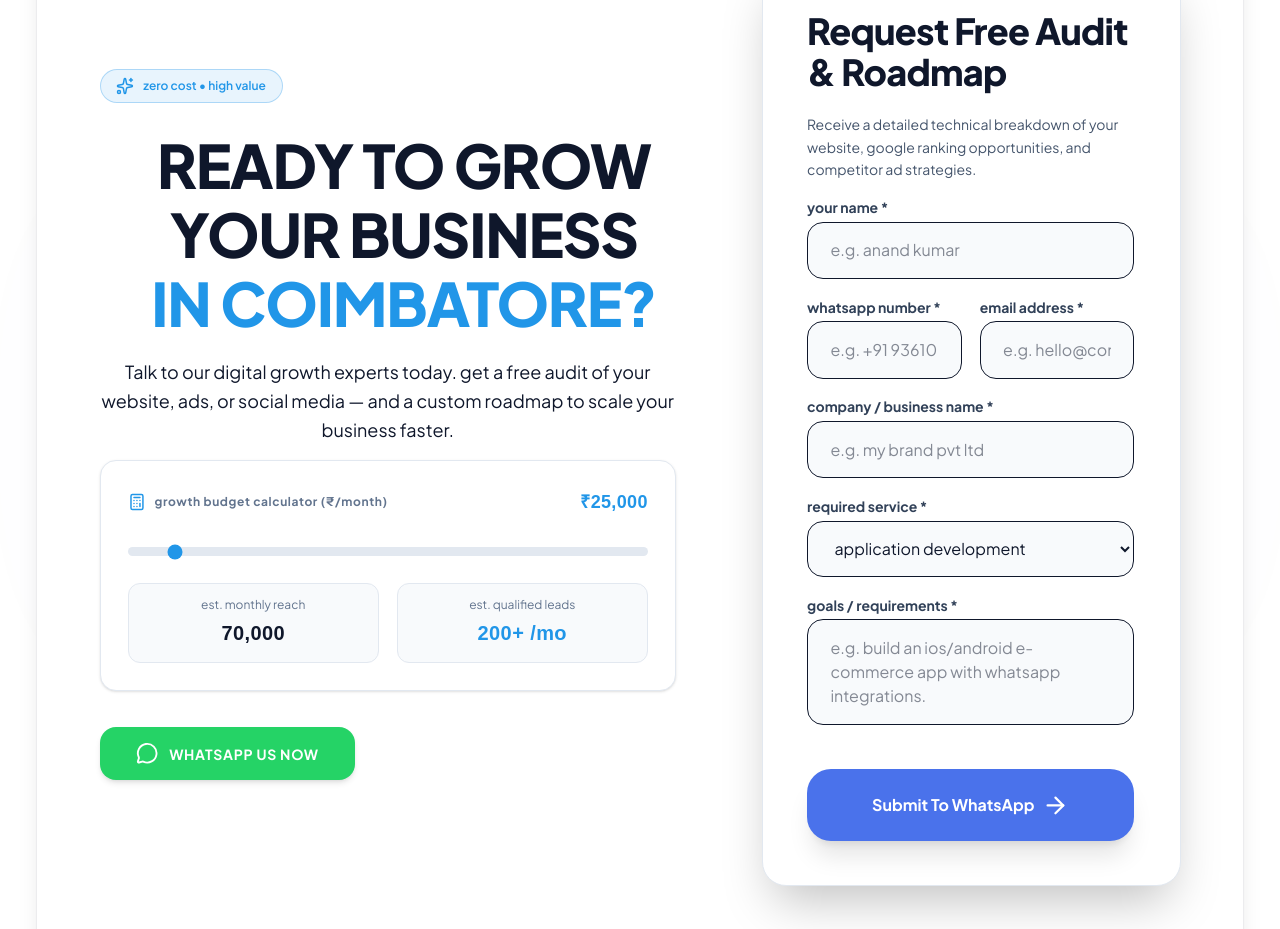
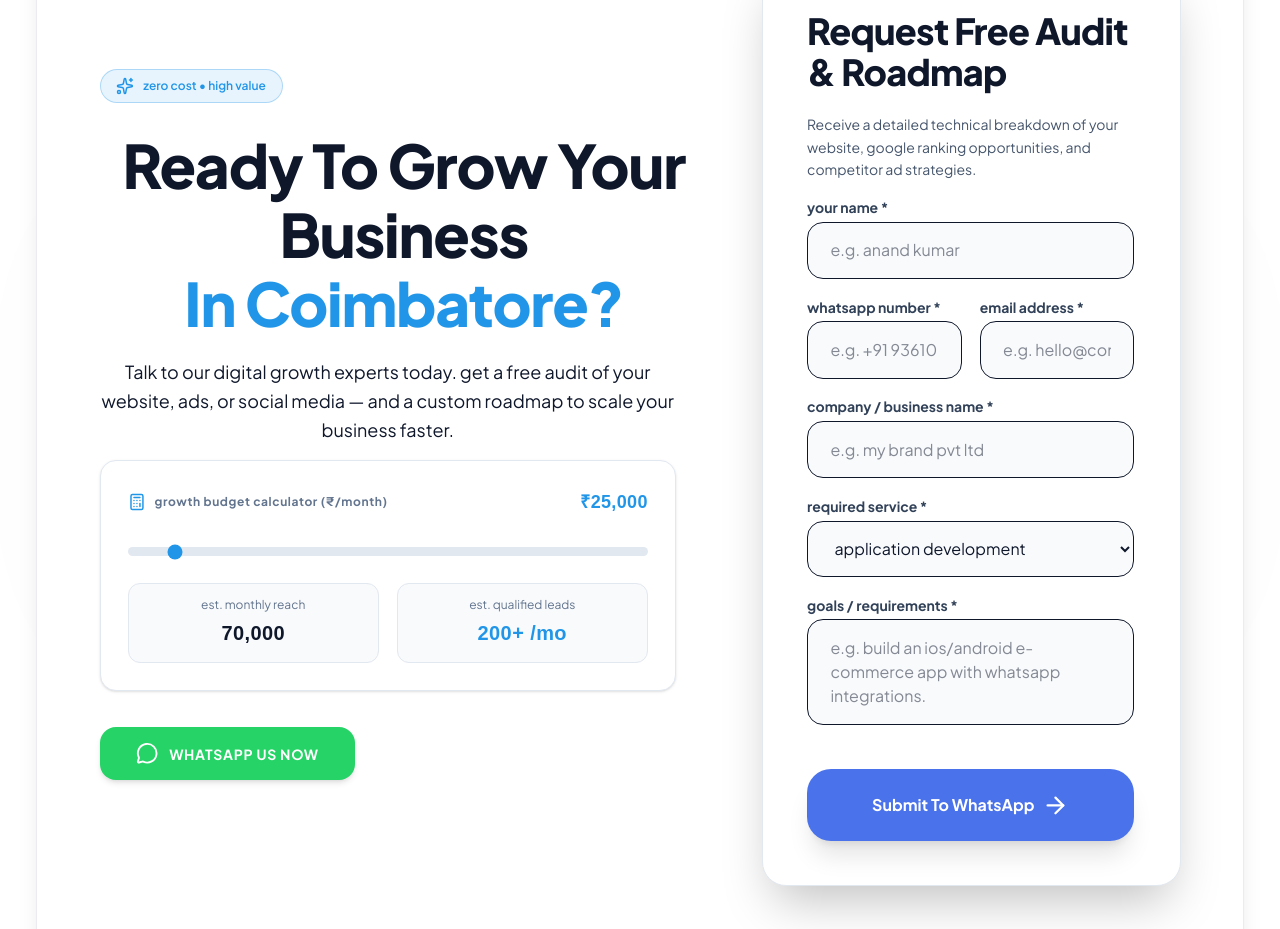
Before and after one commit to srijithit/dhi, a Next.js app in the folder next-frontend/: page /audit in a window 1280 px wide. Shown: the part 1000-1929 px from the top of the page. Built offline with nearby package versions, Linux system fonts and the light colour scheme; a web font is replaced by a local one.

Commit message:
fix: convert Ready to Grow Your Business heading from ALL-CAPS to Title Case

```diff
--- a/next-frontend/src/components/AuditCalculator.tsx
+++ b/next-frontend/src/components/AuditCalculator.tsx
@@ -59,7 +59,7 @@ export default function AuditCalculator({ onOpenWhatsApp, onlyForm = false }: Au
     return (
       <div className="bg-white dark:bg-[#090d18] p-5 sm:p-10 md:p-12 rounded-3xl border border-slate-200 dark:border-slate-800 shadow-2xl min-h-[520px] flex flex-col justify-between max-w-3xl mx-auto w-full">
         <div className="space-y-6 animate-fadeIn font-body text-left">
-          <h3 className="font-header text-3xl sm:text-4xl md:text-5xl text-slate-900 dark:text-white uppercase tracking-wide mb-2 leading-tight">
+          <h3 className="font-header text-3xl sm:text-4xl md:text-5xl text-slate-900 dark:text-white tracking-wide mb-2 leading-tight">
             Request Free Audit &amp; Roadmap
           </h3>
           <p className="text-slate-600 dark:text-slate-300 text-sm sm:text-base mb-6 font-body leading-relaxed">
@@ -175,9 +175,9 @@ export default function AuditCalculator({ onOpenWhatsApp, onlyForm = false }: Au
                 <span>Zero Cost • High Value</span>
               </div>
 
-              <h2 className="font-header text-4xl sm:text-6xl text-slate-900 dark:text-white uppercase tracking-wide mb-6 leading-none">
-                READY TO GROW YOUR BUSINESS <br />
-                <span className="text-[#2196E8]">IN COIMBATORE?</span>
+              <h2 className="font-header text-4xl sm:text-6xl text-slate-900 dark:text-white tracking-wide mb-6 leading-none">
+                Ready to Grow Your Business <br />
+                <span className="text-[#2196E8]">In Coimbatore?</span>
               </h2>
 
               <p className="text-slate-650 dark:text-slate-355 text-base sm:text-lg leading-relaxed mb-8 font-body max-w-xl">
@@ -239,7 +239,7 @@ export default function AuditCalculator({ onOpenWhatsApp, onlyForm = false }: Au
 
               {auditState === 'form' && (
                 <div className="space-y-5 animate-fadeIn font-body text-left">
-                  <h3 className="font-header text-3xl sm:text-4xl text-slate-900 dark:text-white uppercase tracking-wide mb-2 leading-tight">
+                  <h3 className="font-header text-3xl sm:text-4xl text-slate-900 dark:text-white tracking-wide mb-2 leading-tight">
                     Request Free Audit &amp; Roadmap
                   </h3>
                   <p className="text-slate-600 dark:text-slate-300 text-sm mb-6 leading-relaxed">
@@ -339,7 +339,7 @@ export default function AuditCalculator({ onOpenWhatsApp, onlyForm = false }: Au
                 <div className="flex flex-col items-center justify-center py-16 text-center space-y-6 animate-pulse">
                   <div className="w-16 h-16 rounded-full border-4 border-t-[#2196E8] border-slate-200 dark:border-slate-800 animate-spin" />
                   <div>
-                    <h4 className="font-header text-2xl text-slate-900 dark:text-white uppercase tracking-wide">
+                    <h4 className="font-header text-2xl text-slate-900 dark:text-white tracking-wide">
                       Analyzing {formData.businessName || "Your Business"}
                     </h4>
                     <p className="text-xs text-[#2196E8] font-numeric mt-1 uppercase tracking-widest">
@@ -355,7 +355,7 @@ export default function AuditCalculator({ onOpenWhatsApp, onlyForm = false }: Au
               {auditState === 'results' && (
                 <div className="space-y-6 animate-fadeIn font-body text-left">
                   <div className="flex items-center justify-between">
-                    <h3 className="font-header text-3xl text-slate-900 dark:text-white uppercase tracking-wide">
+                    <h3 className="font-header text-3xl text-slate-900 dark:text-white tracking-wide">
                       Your Audit Report
                     </h3>
                     <button
--- a/next-frontend/src/components/CTABanner.tsx
+++ b/next-frontend/src/components/CTABanner.tsx
@@ -41,8 +41,8 @@ export default function CTABanner({ onOpenAudit }: CTABannerProps) {
           <TrendingUp className="w-8 h-8" />
         </div>
 
-        <h2 className="font-header text-5xl sm:text-7xl uppercase tracking-wider max-w-3xl mx-auto leading-none">
-          Ready to grow your business in <span className="text-[#2196E8]">Coimbatore?</span>
+        <h2 className="font-header text-5xl sm:text-7xl tracking-wider max-w-3xl mx-auto leading-none">
+          Ready to Grow Your Business in <span className="text-[#2196E8]">Coimbatore?</span>
         </h2>
 
         <p className="font-body text-slate-350 text-base sm:text-lg max-w-2xl mx-auto leading-relaxed">
```
